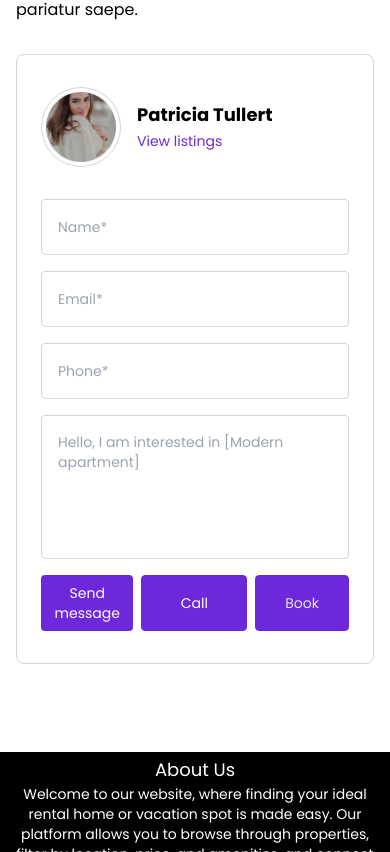
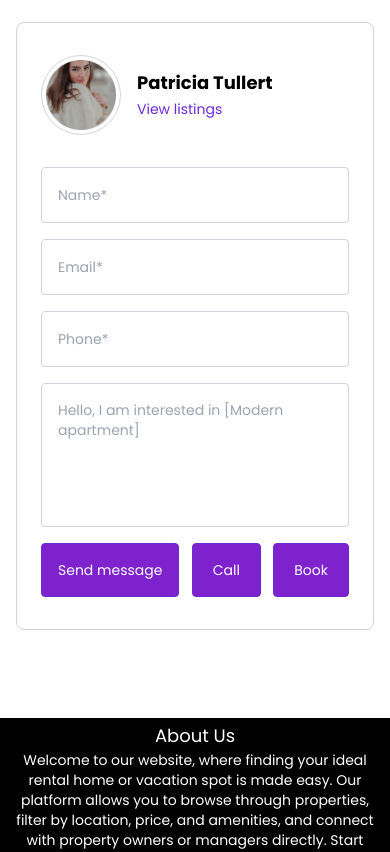
Before and after one commit to BarriosXJavier/property-for-rent, a React (Create React App) app: page /property/1 in a window 390 px wide. Shown: the part 1148-2000 px from the top of the page. Built offline with nearby package versions, Linux system fonts and the light colour scheme.

Commit message:
modified:   package-lock.json 	modified:   package.json 	modified:   src/App.js 	modified:   src/components/AboutBanner.js 	modified:   src/components/Header.js 	modified:   src/pages/PropertyDetails.js 	modified:   tailwind.config.js

```diff
--- a/package.json
+++ b/package.json
@@ -15,6 +15,7 @@
     "react-dom": "^18.1.0",
     "react-hook-form": "^7.43.3",
     "react-scripts": "5.0.1",
+    "react-tsparticles": "^2.9.3",
     "styled-components": "^5.3.6",
     "web-vitals": "^2.1.4",
     "yup": "^1.0.2"
--- a/src/App.js
+++ b/src/App.js
@@ -14,6 +14,7 @@ import SignUpForm from './pages/SignUpForm'
 import LogInForm from './pages/LogInForm';
 import PrivacyPolicy from './pages/PrivacyPolicy';
 import TermsOfService from './pages/TermsOfService';
+import SignUpOrLogin from './pages/SignUpOrLogin';
 
 const App = () => {
   return (
@@ -29,6 +30,7 @@ const App = () => {
         <Route path='/pages/LogInForm' element={<LogInForm />} />
         <Route path='/pages/PrivacyPolicy' element={<PrivacyPolicy />} />
         <Route path='/pages/TermsOfService' element={<TermsOfService />} />
+        <Route path='/pages/SignUpOrLogin' element={<SignUpOrLogin />} />
       </Routes>
       <Footer />
     </div>
--- a/src/components/AboutBanner.js
+++ b/src/components/AboutBanner.js
@@ -9,7 +9,7 @@ function AboutBanner() {
       <div className="flex flex-col lg:flex-row">
         <div className="lg:ml-8 xl:ml-[135px] flex flex-col items-center lg:items-start text-center lg:text-left justify-center flex-1 px-4 lg:px-0">
           <h1 className="text-4xl lg:text-[58px] font-semibold leading-none mb-6">
-            <span className="text-violet-700">Rent</span> Your Property With Us.
+            <span className="text-violet-700">House hunting</span> made easy!
           </h1>
           <p className="max-w-[480px] mb-8">
             Our platform is dedicated to simplifying the home search process for
--- a/src/components/Header.js
+++ b/src/components/Header.js
@@ -4,7 +4,7 @@ import Logo from '../assets/img/logo.svg';
 
 const Header = () => {
   return (
-    <header className='py-4 md:py-6 mb-12 border-b'>
+    <header className='py-4 md:py-6 mb-4 border-b'>
       <div className='container mx-auto flex flex-col md:flex-row justify-between items-center'>
         <Link to='/'>
           <img src={Logo} alt='' />
--- a/src/pages/PropertyDetails.js
+++ b/src/pages/PropertyDetails.js
@@ -93,19 +93,25 @@ const PropertyDetails = () => {
               placeholder='Message*'
               defaultValue='Hello, I am interested in [Modern apartment]'
             />
-            <div className='flex gap-x-2'>
+            <div className='flex justify-between'>
+              <Link to='/pages/SignUpOrLogin'>
                 <button
-                className='bg-violet-700 hover:bg-violet-800 text-white rounded p-2 text-sm w-full transition'
+                  className='border border-violet-700 text-white hover:bg-purple-600 bg-purple-700 focus:bg-blue-600 rounded p-4 text-sm w-full transition'
                   type='submit'
                 >
                   Send message
                 </button>
-              <button className='bg-violet-700 border border-violet-700 text-white hover:border-purple-600 rounded p-4 text-sm w-full transition'>
+              </Link>
+              <Link to='/pages/SignUpOrLogin'>
+                <button className='border border-violet-700 text-white hover:bg-purple-600 bg-purple-700 focus:bg-blue-600 rounded p-4 px-5 text-sm w-full transition'>
                   Call
                 </button>
-              <button className='bg-violet-700 border text-slate-200 border-violet-700 hover:bg-purple-700  hover:text-white rounded p-2 text-sm w-full transition'>
+              </Link>
+              <Link to='/pages/SignUpOrLogin'>
+                <button className='border border-violet-700 text-white hover:bg-purple-600 bg-purple-700 focus:bg-blue-600 rounded p-4 px-5 text-sm w-full transition'>
                   Book
                 </button>
+              </Link>
             </div>
           </form>
         </div>
--- a/tailwind.config.js
+++ b/tailwind.config.js
@@ -17,6 +17,9 @@ module.exports = {
       xl: '1234px',
     },
     extend: {
+      backgroundImage: {
+        'unsplash': "url(https://media.istockphoto.com/id/1448381278/photo/the-side-view-of-a-large-gray-craftsman-new-construction-house-with-a-landscaped-yard-a-three.jpg?b=1&s=170667a&w=0&k=20&c=pHHNxKMgY-i5VMo9nd4viatxxhGVbD8X6ZUwRqQlwVw=)",
+      },
       colors: {
         primary: '#101828',
         secondary: '#7F56D9',
```
Also changed, not shown: 1 other file (tests, documents, lock files or other folders). Lines whose indentation alone changed are shown as unchanged.
